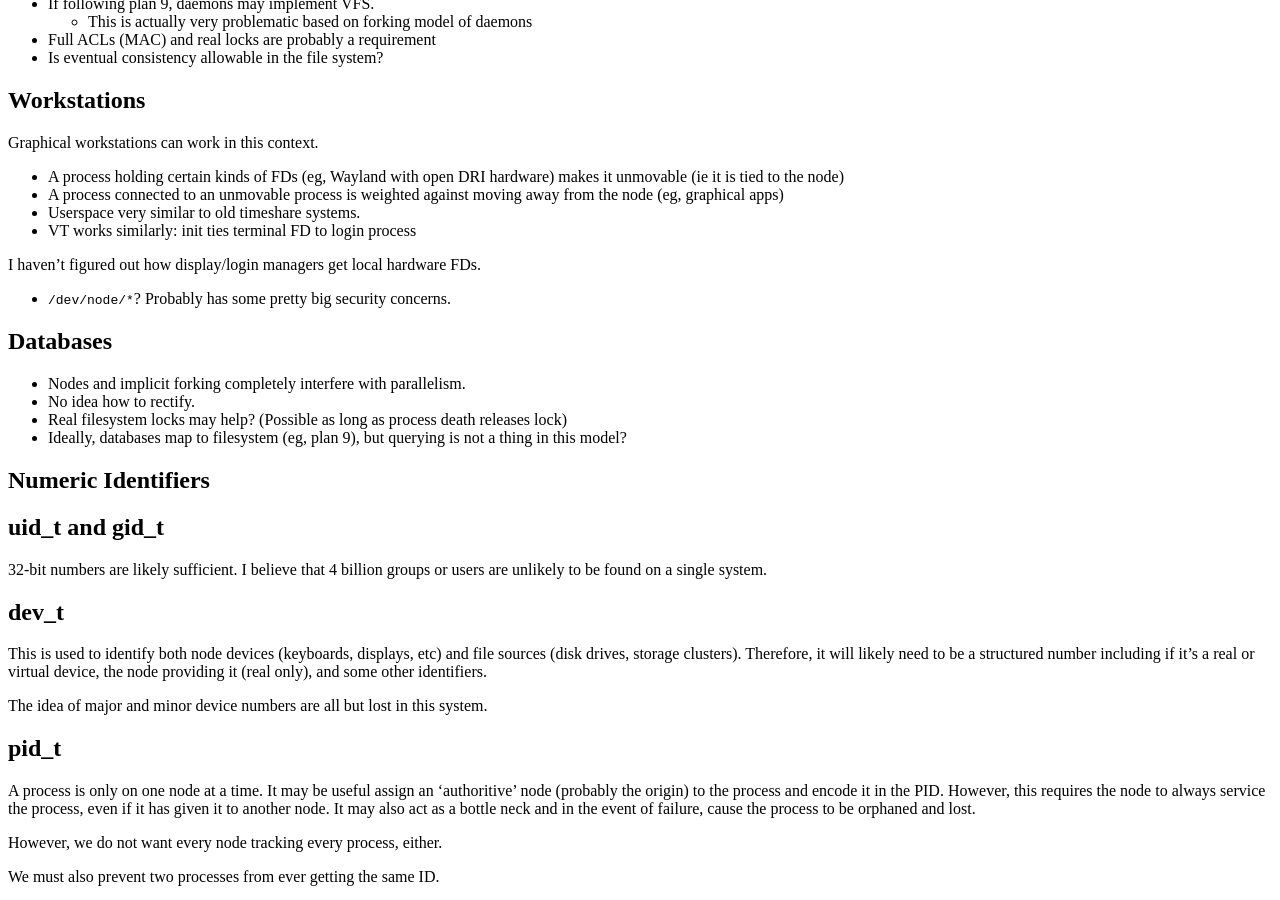
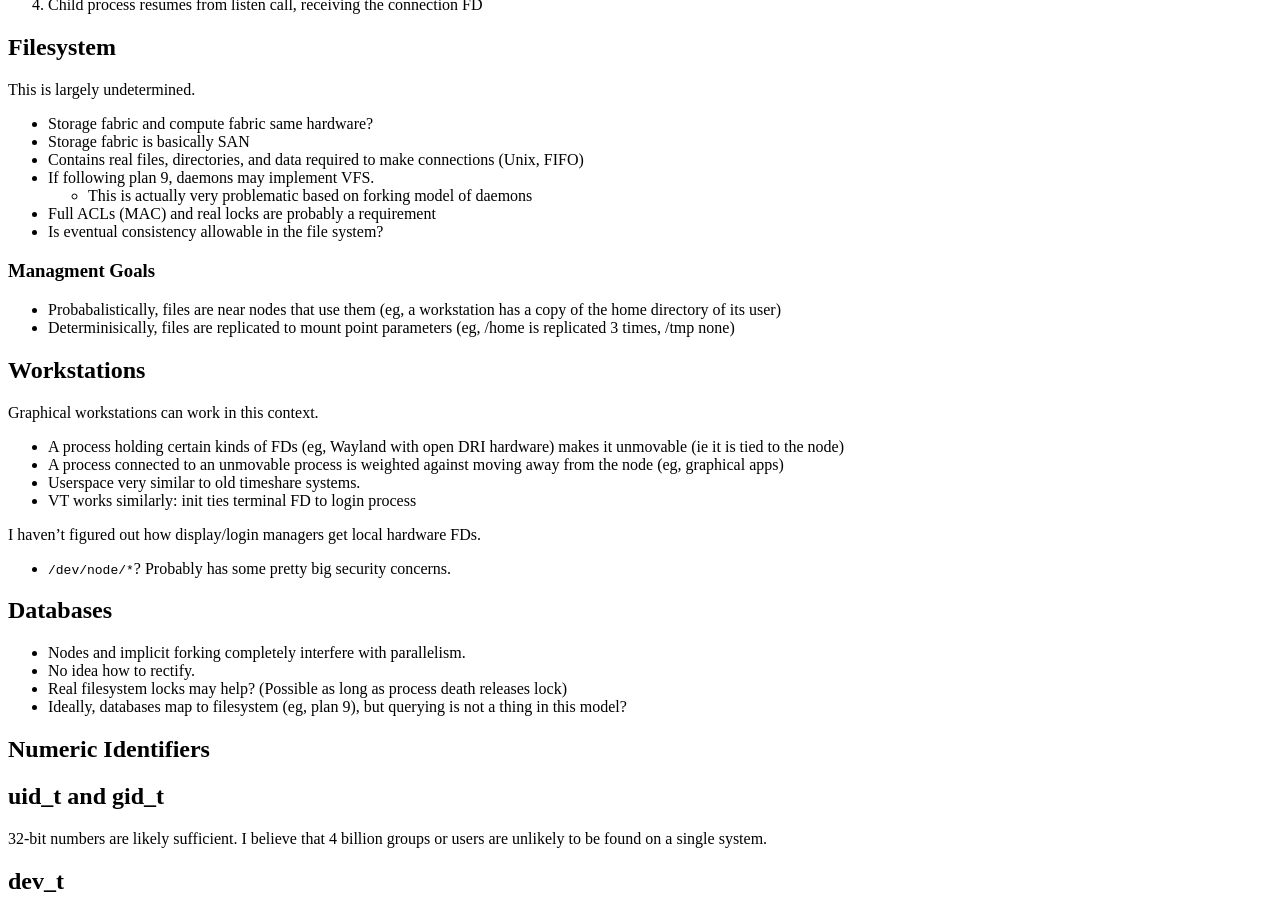
Before and after one commit to AstraLuma/astraluma.github.io, a Jekyll site: the page built from dunix.md, in a window 1280 px wide and 900 px high, scrolled down 2673 px. Built offline with Jekyll 4.4.1, drawn with Linux system fonts in a browser that asks for light colours; some of the changed text lies outside the part shown.

Commit message:
Update dunix.md

```diff
--- a/dunix.md
+++ b/dunix.md
@@ -9,6 +9,8 @@
 Provide POSIX-compatible system distributable across thousands of machines.
 
 Or: What if all the servers of Google were a single usable system?
+
+Or: Timesharing in the cloud
 
 Unsolved Problems
 =================
@@ -53,6 +55,14 @@
 On start, a process is tagged with which CPU features it uses (eg, ARM instruction sets, x86 extensions). A process can only move to a node with a superset of its CPU features.
 
 While strictly speaking, this could allow ARM and x86 nodes to coexist on the same system, this isn't terribly practical.
+
+This is stored in a bitfield, with options like:
+
+* x86_32
+* x86_64
+* x86_SSE3
+* arm_thumb
+* arm_thumb2
 
 Node Management
 ---------------
@@ -138,6 +148,11 @@
 * Full ACLs (MAC) and real locks are probably a requirement
 * Is eventual consistency allowable in the file system?
 
+### Managment Goals
+* Probabalistically, files are near nodes that use them (eg, a workstation has a copy of the home directory of its user)
+* Determinisically, files are replicated to mount point parameters (eg, /home is replicated 3 times, /tmp none)
+
+
 Workstations
 ============
 Graphical workstations can work in this context.
```
